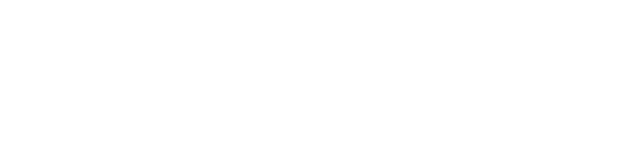
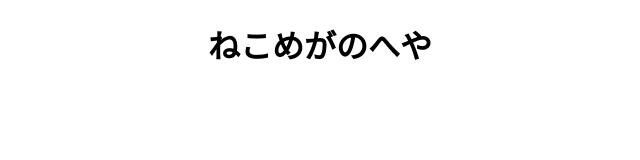
Before and after one commit to nekomegane870/nekomegane870.github.io, a plain HTML site: page index.html in a window 1280 px wide. Shown: the whole page, without its empty margins (320-960 px from the left). Drawn offline with Linux system fonts and the light colour scheme.

Commit message:
Update index.html

```diff
--- a/index.html
+++ b/index.html
@@ -13,7 +13,7 @@
 </head>
 <body>
 <header>
-
+    <h1>ねこめがのへや</h1>
 </header>
 <footer>
 
```
